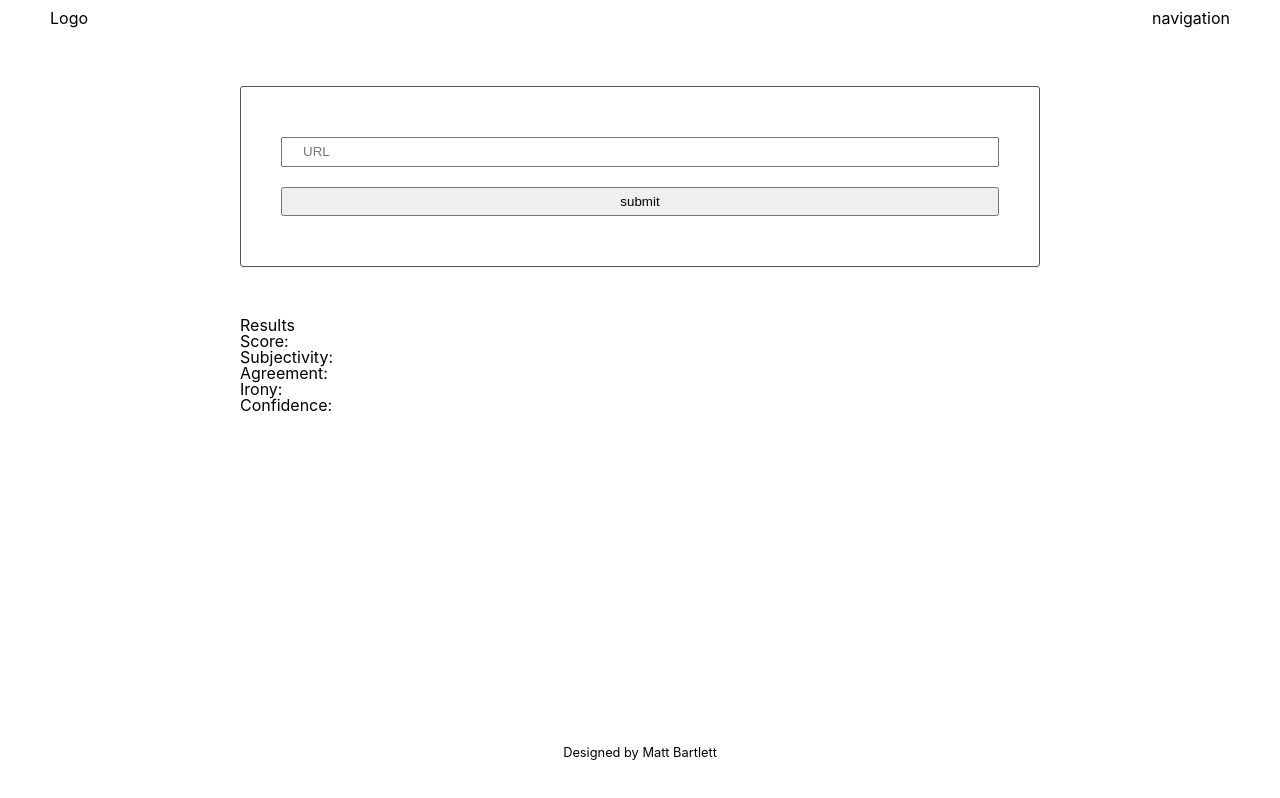
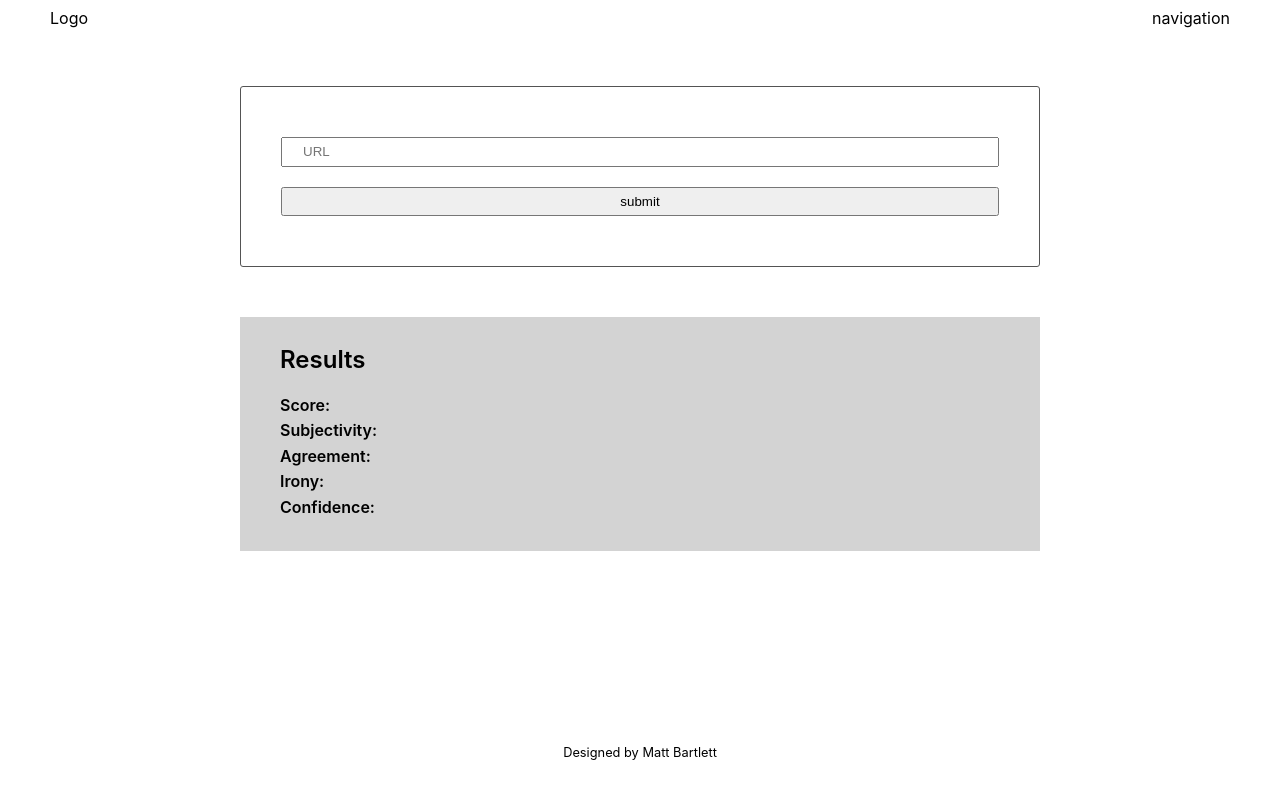
Before and after one commit to MJNBartlett/NLP-News-Evaluator, a website built with webpack: page src/client/views/index.html in a window 1280 px wide. Built offline with nearby package versions, Linux system fonts and the light colour scheme.

Commit message:
Minor additions to custom styling.

```diff
--- a/src/client/styles/base.css
+++ b/src/client/styles/base.css
@@ -14,3 +14,34 @@ section {
     max-width: 800px;
     margin: 50px auto;
 }
+
+#results{
+  line-height: 1.6em;
+  padding: 30px 40px;
+}
+
+#results p{
+  font-weight: 600;
+}
+
+#results span{
+  font-weight: 400;
+}
+
+#results--title{
+  font-size: 1.5em;
+  font-weight: 800;
+  margin-bottom: 20px;
+}
+
+.section-box{
+  background: lightgrey;
+}
+.results-box{
+
+}
+#website{
+  font-weight: 400;
+  font-style: italic;
+  margin: 20px 0;
+}
```
